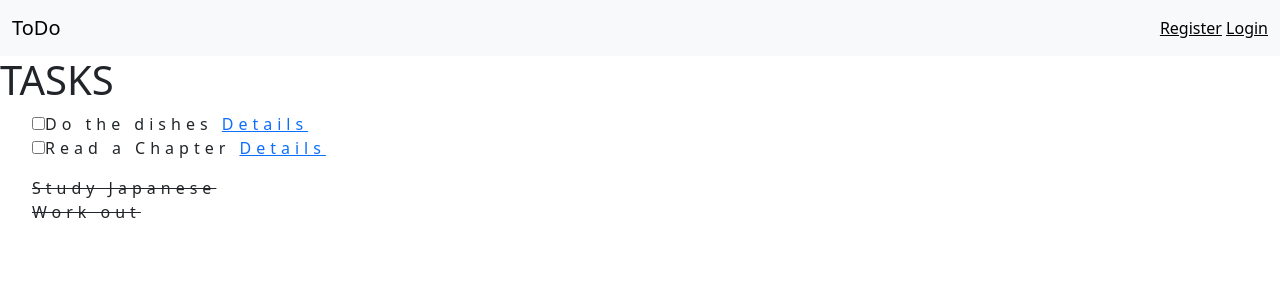
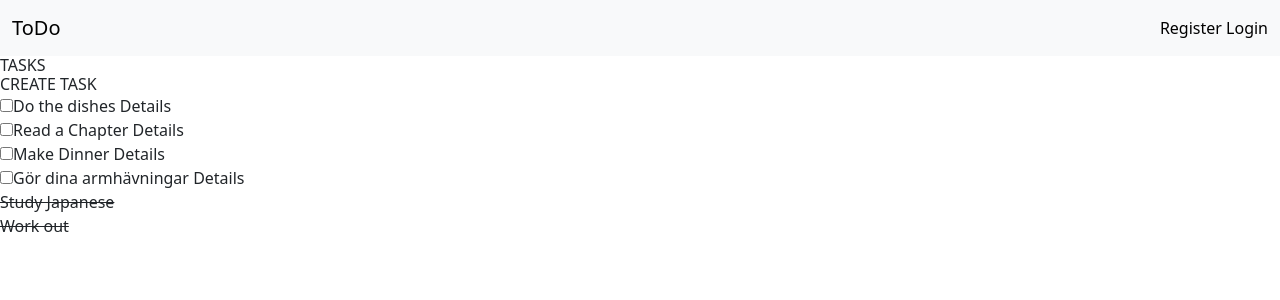
Before and after one commit to FullstackSammy/django-todo, a Django app: page /tasks/ in a window 1280 px wide. Shown: the top 300 px of the page. Run offline with Django 5.2, Linux system fonts and the light colour scheme; data comes from the database, SQL or seed files in the repository; some libraries are stand-ins or nearby versions.

Commit message:
added create view

```diff
--- a/todo/static/todo/style.css
+++ b/todo/static/todo/style.css
@@ -1,4 +1,3 @@
 ul {
     list-style-type: none;
-    letter-spacing: 5px;
 }
--- a/todo/templates/todo/base.html
+++ b/todo/templates/todo/base.html
@@ -6,6 +6,8 @@
     <meta charset="utf-8">
     <meta name="viewport" content="width=device-width, initial-scale=1">
     <title>ToDo</title>
+    <!-- Tailwind -->
+    <script src="https://cdn.tailwindcss.com"></script>
     <!-- Personal stylesheet -->
     <link rel="stylesheet" href="{% static 'todo/style.css' %}">
     <!-- Bootstrap -->
--- a/todo/templates/todo/task_form.html
+++ b/todo/templates/todo/task_form.html
@@ -1,5 +1,4 @@
 {% extends "todo/base.html" %}
-{% load static %}
 {% load tailwind_filters %}
 
 {% block content %}
--- a/todo/templates/todo/task_list.html
+++ b/todo/templates/todo/task_list.html
@@ -4,6 +4,8 @@
 
 {% block content %}
 <h1>TASKS</h1>
+
+<h2><a href="{% url 'task-create' %}">CREATE TASK</a></h2>
 
 <ul>
     {% for task in object_list  %}
--- a/todo/urls.py
+++ b/todo/urls.py
@@ -1,8 +1,9 @@
 from django.urls import path
-from .views import HomeView, TaskListView, TaskDetailView
+from .views import HomeView, TaskListView, TaskDetailView, TaskCreateView
 
 urlpatterns = [
     path('', HomeView.as_view(), name='home'),
     path('tasks/', TaskListView.as_view(), name='tasks'),
+    path('tasks/create', TaskCreateView.as_view(), name='task-create'),
     path('tasks/<int:pk>', TaskDetailView.as_view(), name='task-detail'),
 ]
--- a/todo/views.py
+++ b/todo/views.py
@@ -21,7 +21,7 @@ class TaskDetailView(DetailView):
 
 class TaskCreateView(CreateView):
     model = Task
-    fields = '__all__'
+    fields = ['title', 'description', 'priority', 'deadline']
     success_url = reverse_lazy('tasks')
 
 class TaskUpdateView(UpdateView):
```
Also changed, not shown: db.sqlite3.
